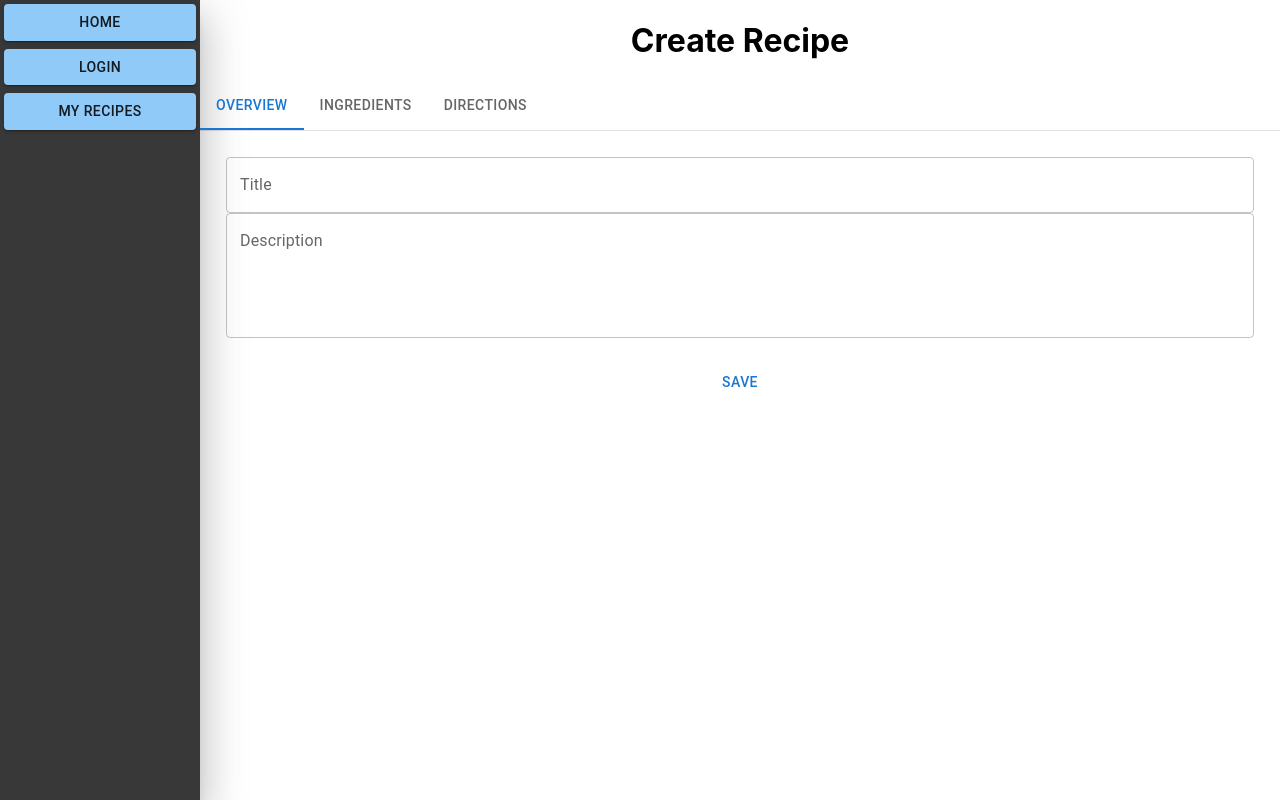
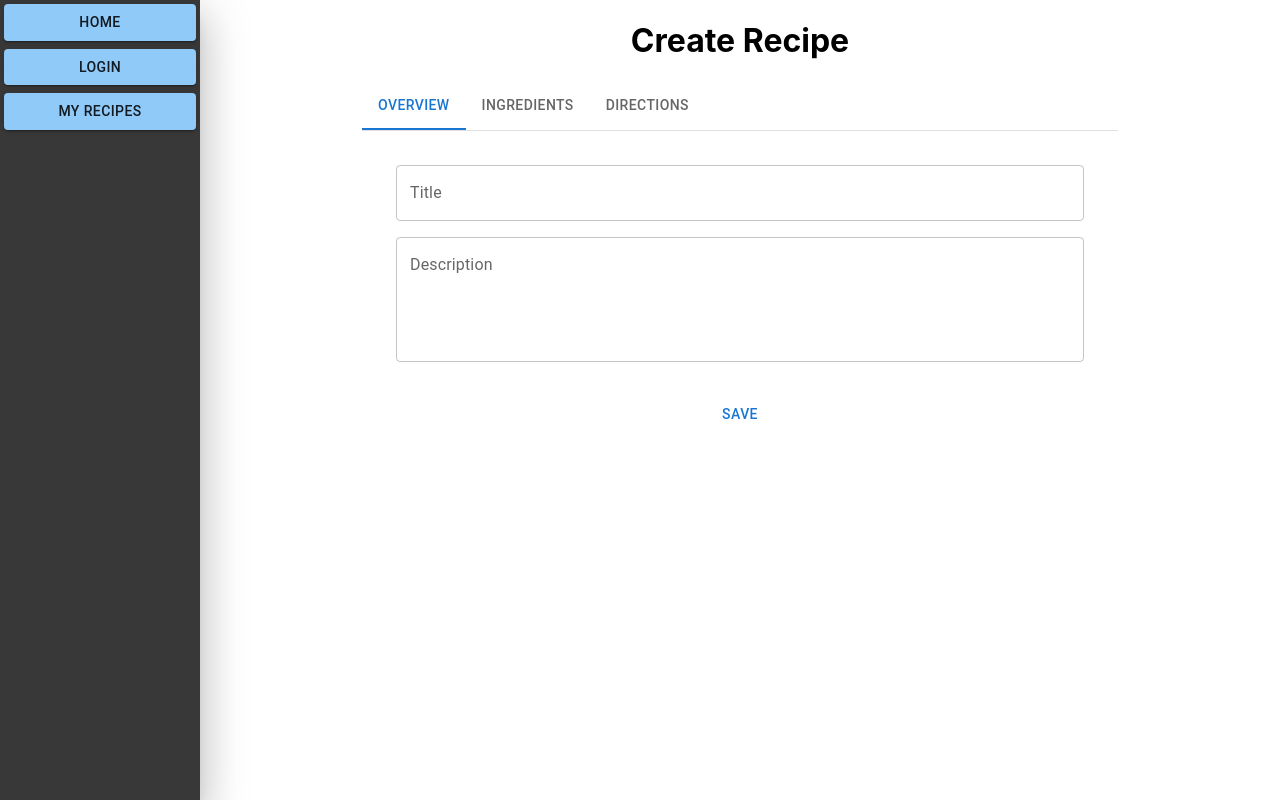
Before and after one commit to zach-habib/Biteful, a React (Create React App) app: page /create/1 in a window 1280 px wide. Built offline with nearby package versions, Linux system fonts and the light colour scheme; no server answers; the database is empty.

Commit message:
Fix spacing on create page

```diff
--- a/src/App.css
+++ b/src/App.css
@@ -29,18 +29,19 @@
 }
 
 /* Forms */
-.stepForm {
+.create-container {
+  width: 70%;
+  margin: 0 auto;
+}
+
+.step-form {
   display: flex;
   flex-direction: column;
   margin: 2px;
 }
 
-.title {
-  margin: 4px;
-}
-
-.desc {
-  margin: 4px;
+.minus-button {
+  transform: translate(0, 33%);
 }
 
 /* Confirm Popup */
--- a/src/components/create/IngredientField.js
+++ b/src/components/create/IngredientField.js
@@ -29,6 +29,7 @@ const IngredientField = (props) => {
       <TextField
         id="name"
         label="Name"
+        sx={{ margin: 1 }}
         value={props.value.name}
         onChange={handleFieldChange("name")}
       />
@@ -39,6 +40,7 @@ const IngredientField = (props) => {
         InputLabelProps={{
           shrink: true,
         }}
+        sx={{margin: 1}}
         value={props.value.amount}
         onChange={handleFieldChange("amount")}
       />
@@ -48,16 +50,18 @@ const IngredientField = (props) => {
         label="Unit"
         value={props.value.unit}
         onChange={handleFieldChange("unit")}
-        sx={{ width: 85 }}
+        sx={{ width: 85, margin: 1 }}
       >
         {units.map((unit, idx) => (
           <MenuItem key={idx} value={idx}>{unit}</MenuItem>
         ))}
       </TextField>
       <Fab
+        className="minus-button"
         color="primary"
         size="small"
         aria-label="remove"
+        sx={{margin: "auto"}}
         onClick={() => { props.onRemove(props.id) }}
       >
         <Remove />
--- a/src/components/create/Step.js
+++ b/src/components/create/Step.js
@@ -28,18 +28,20 @@ const Step = (props) => {
     null;
 
   return (
-    <div className="stepForm">
-      <TextField className="title"
+    <div className="step-form">
+      <TextField
         id="title"
         label="Title"
+        sx={{ margin: 1 }}
         value={props.value.title}
         onChange={handleFieldChange("title")}
       />
-      <TextField className="desc"
+      <TextField
         id="desc"
         multiline
         rows={4}
         label="Description"
+        sx={{ margin: 1 }}
         value={props.value.desc}
         onChange={handleFieldChange("desc")}
       />
--- a/src/routes/Create.js
+++ b/src/routes/Create.js
@@ -4,7 +4,7 @@ import { getFirestore, collection, doc, getDoc, setDoc } from "firebase/firestor
 import { docToRecipe, recipeToDoc } from '../util/RecipeConverter';
 import Box from '@mui/material/Box'
 import { TabPanel, TabContext, TabList } from '@mui/lab';
-import { Button, Tab} from '@mui/material'
+import { Button, Tab } from '@mui/material'
 import Section from './../components/create/Section'
 import Step from './../components/create/Step'
 import Sidebar from "./../components/sidebar/Sidebar"
@@ -63,9 +63,10 @@ const Create = () => {
 			<Sidebar />
 			<div className="content">
 				<h1>Create Recipe</h1>
+				<div className="create-container">
 					<TabContext value={value}>
 						<Box sx={{ borderBottom: 1, borderColor: 'divider' }}>
-						<TabList onChange={handleTabChange} aria-label="lab API tabs example">
+							<TabList onChange={handleTabChange}>
 								<Tab label="Overview" value="1" />
 								<Tab label="Ingredients" value="2" />
 								<Tab label="Directions" value="3" />
@@ -81,6 +82,7 @@ const Create = () => {
 					</Button>
 				</div>
 			</div>
+		</div>
 	)
 }
 
```
Lines whose indentation alone changed are shown as unchanged.
